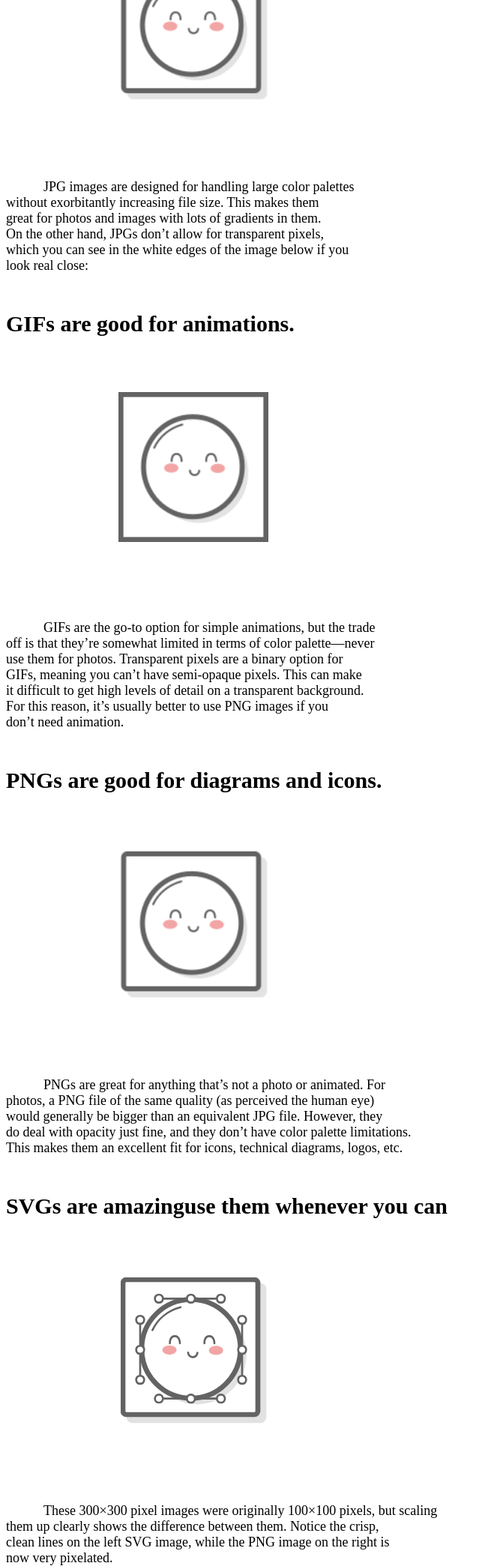
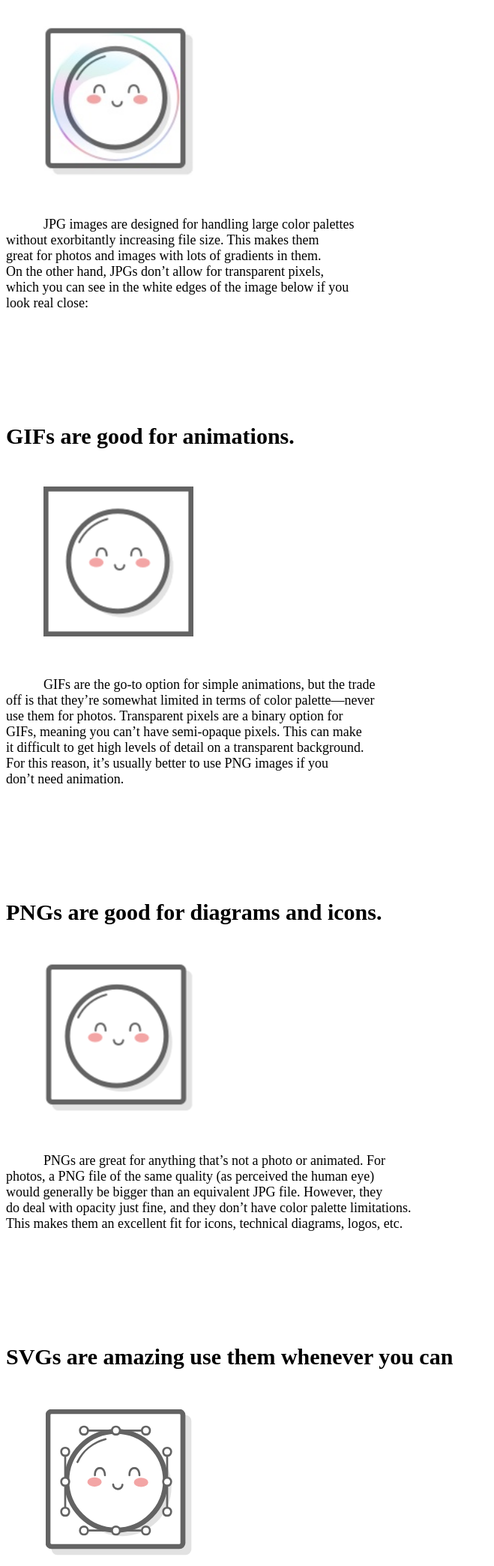
Before and after one commit to sabiase96/the_odin_project, a plain HTML site: page odin-links-and-images/pages/index.html in a window 1280 px wide. Shown: the part 711-2800 px from the top of the page at 75% size, without its empty margins (0-659 px from the left). Drawn offline with Linux system fonts and the light colour scheme.

```diff
--- a/odin-links-and-images/index.html
+++ b/odin-links-and-images/pages/index.html
@@ -7,7 +7,7 @@
         <meta http-equiv="X-UA-Compatible" content="IE=edge">
         <meta name="viewport" content="width=device-width, initial-scale=1.0">
         <title>Document</title>
-        <link rel="stylesheet" href="stylesheets/stylesheet.css">
+        <link rel="stylesheet" href="../stylesheets/links-and-images.css">
     </head>
 
     <body>
@@ -19,10 +19,8 @@
         </div>
 
         <div>
-            <div>
-                <h2>JPG images are good for photos.</h2>
-                <img src="images/mochi.png" alt="mochi">
-            </div>
+            <h2>JPG images are good for photos.</h2>
+            <img src="../images/mochi.jpg" alt="mochi">
 
             <p>
                     JPG images are designed for handling large color palettes <br>
@@ -36,7 +34,7 @@
 
         <div>
             <h2>GIFs are good for animations.</h2>
-            <img src="images/mochi.gif" alt="mochi">
+            <img src="../images/mochi.gif" alt="mochi">
             <p>
                     GIFs are the go-to option for simple animations, but the trade <br>
                 off is that they’re somewhat limited in terms of color palette—never <br>
@@ -50,7 +48,7 @@
 
         <div>
             <h2>PNGs are good for diagrams and icons.</h2>
-            <img src="images/mochi.png" alt="mochi">
+            <img src="../images/mochi.png" alt="mochi">
             <p>
                     PNGs are great for anything that’s not a photo or animated. For <br>
                 photos, a PNG file of the same quality (as perceived the human eye) <br>
@@ -61,8 +59,8 @@
         </div>
 
         <div>
-            <h2>SVGs are <strong>amazing</strong>use them whenever you can</h2>
-            <img src="images/mochi.svg" alt="mochi">
+            <h2>SVGs are amazing use them whenever you can</h2>
+            <img src="../images/mochi.svg" alt="mochi">
             <p>
                     These 300×300 pixel images were originally 100×100 pixels, but scaling <br>
                 them up clearly shows the difference between them. Notice the crisp, <br>
@@ -81,7 +79,7 @@
         </div>
 
         <div>
-            <a href="./pages/about.html" class="about">
+            <a href="about.html" class="about">
                 About</a>
         </div>
 
--- a/odin-links-and-images/stylesheets/stylesheet.css
+++ b/odin-links-and-images/stylesheets/links-and-images.css
@@ -6,6 +6,7 @@ h1 {
 h2 {
     font-size: 30px;
     font-family: JetBrains Mono;
+    margin: 150px 0px 0px 0px;
 }
 
 p {
@@ -18,11 +19,11 @@ p {
 img {
     height: 200px;
     width:  200px;
-    margin: 50px 0px 50px 150px;
+    margin: 50px 0px 0px 50px;
 }
 
 div {
-    margin: 50px 0px;
+    margin: 100px 0px;
 }
 
 .about {
```
Also changed, not shown: odin-recipes/index.html (renamed from odin-recipes/pages/index.html, +4 -4 lines), odin-lists/stylesheets/lists.css (renamed from odin-lists/stylesheets/practice.css).
